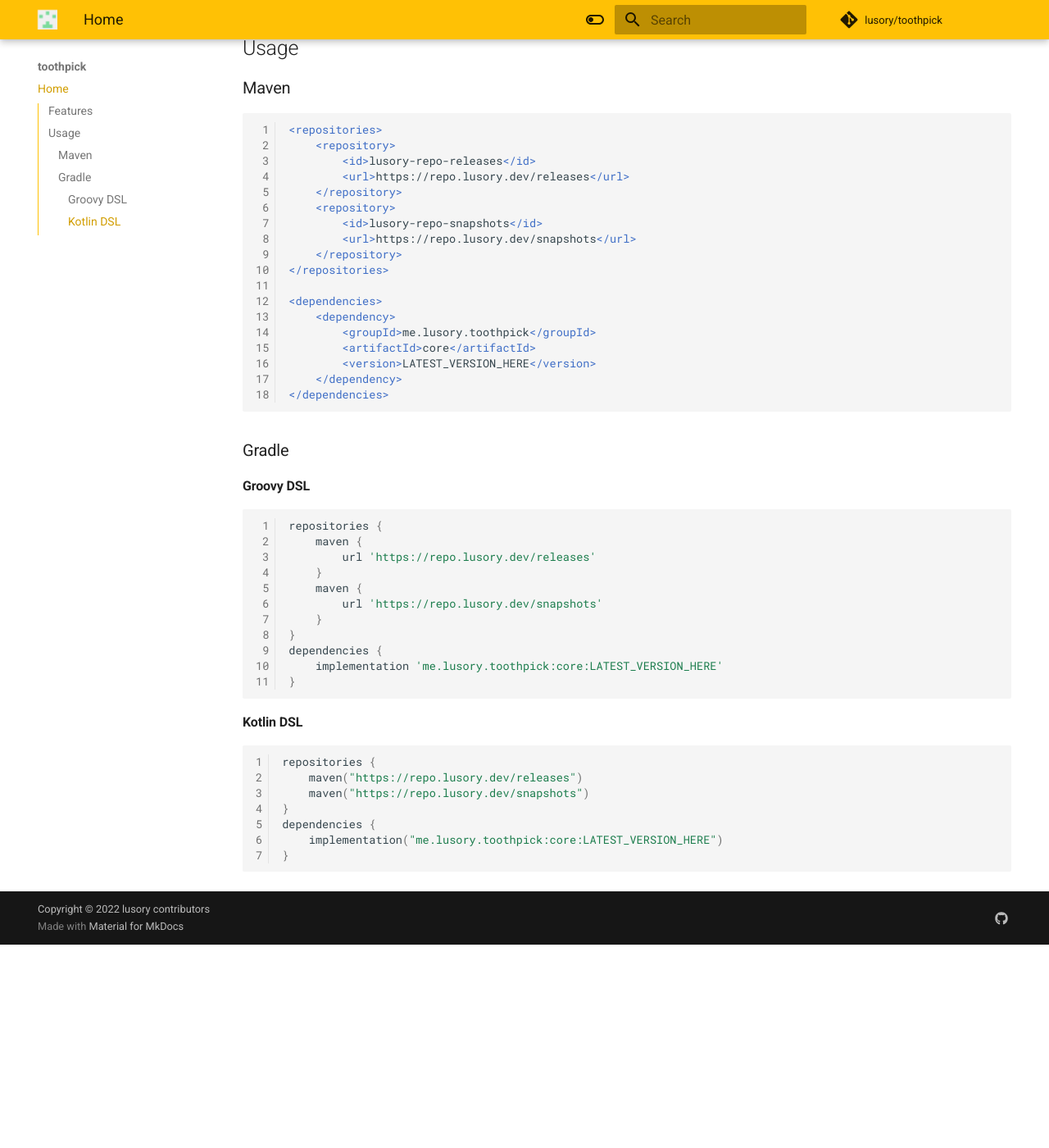
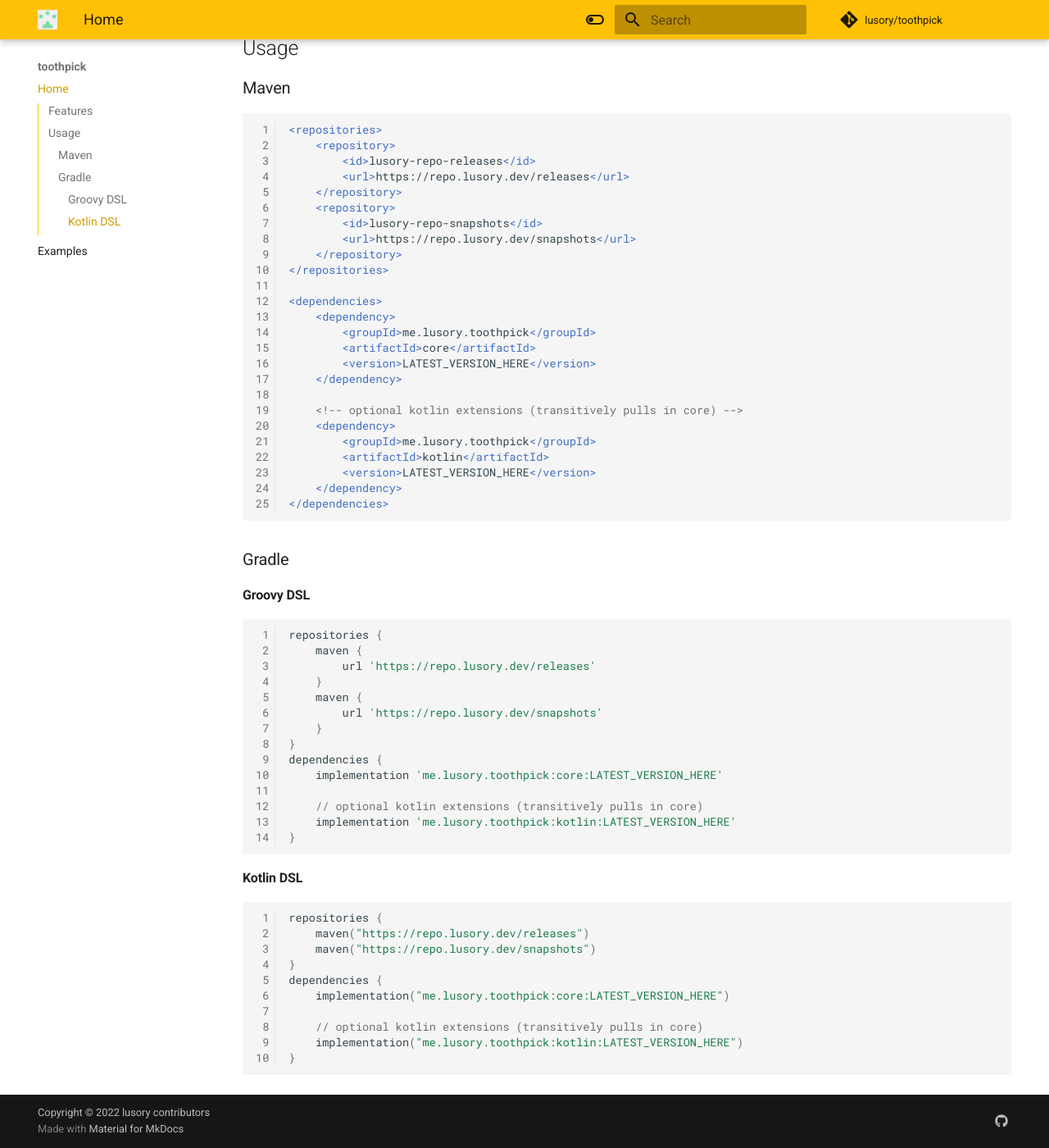
Before and after one commit to lusory/toothpick, an MkDocs documentation site: the page built from docs/index.md, in a window 1280 px wide and 1400 px high, scrolled down 371 px. Shown: the whole window at 82% size. Built offline with MkDocs 1.6.1 and Material for MkDocs 9.7.7, drawn with Linux system fonts in a browser that asks for light colours; comment, search, counter and statistics services are not loaded; the version menu is left out; before the commit the page ends 1523 px from its top, so only the background shows below that.

Commit message:
docs: add examples

````diff
--- a/docs/index.md
+++ b/docs/index.md
@@ -24,6 +24,13 @@
         <artifactId>core</artifactId>
         <version>LATEST_VERSION_HERE</version>
     </dependency>
+
+    <!-- optional kotlin extensions (transitively pulls in core) -->
+    <dependency>
+        <groupId>me.lusory.toothpick</groupId>
+        <artifactId>kotlin</artifactId>
+        <version>LATEST_VERSION_HERE</version>
+    </dependency>
 </dependencies>
 ```
 
@@ -40,6 +47,9 @@
 }
 dependencies {
     implementation 'me.lusory.toothpick:core:LATEST_VERSION_HERE'
+
+    // optional kotlin extensions (transitively pulls in core)
+    implementation 'me.lusory.toothpick:kotlin:LATEST_VERSION_HERE'
 }
 ```
 
@@ -51,5 +61,8 @@
 }
 dependencies {
     implementation("me.lusory.toothpick:core:LATEST_VERSION_HERE")
+
+    // optional kotlin extensions (transitively pulls in core)
+    implementation("me.lusory.toothpick:kotlin:LATEST_VERSION_HERE")
 }
 ```
--- a/mkdocs.yml
+++ b/mkdocs.yml
@@ -61,3 +61,4 @@
 
 nav:
   - Home: index.md
+  - Examples: examples.md
````
Also changed, not shown: docs/examples.md (added, +52 -0 lines).
